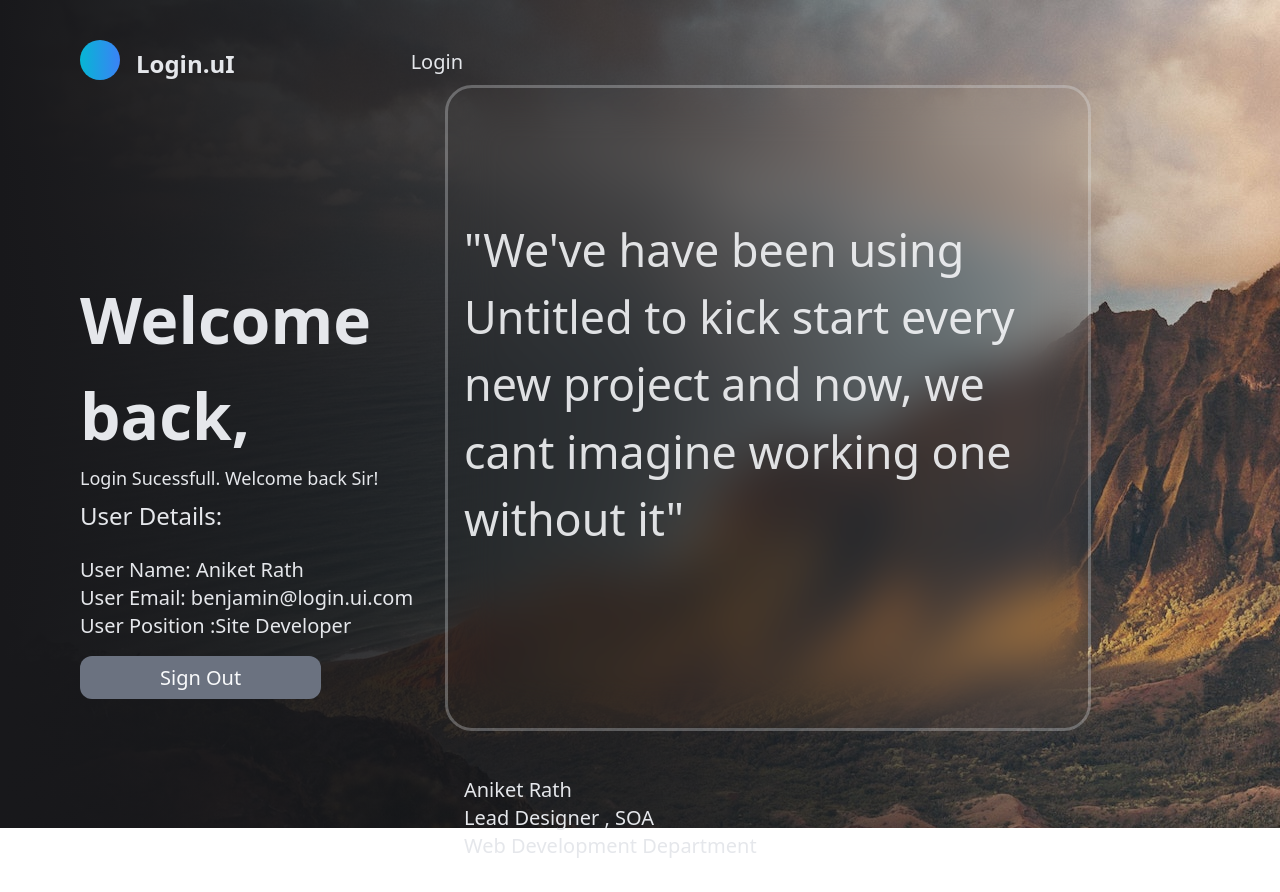
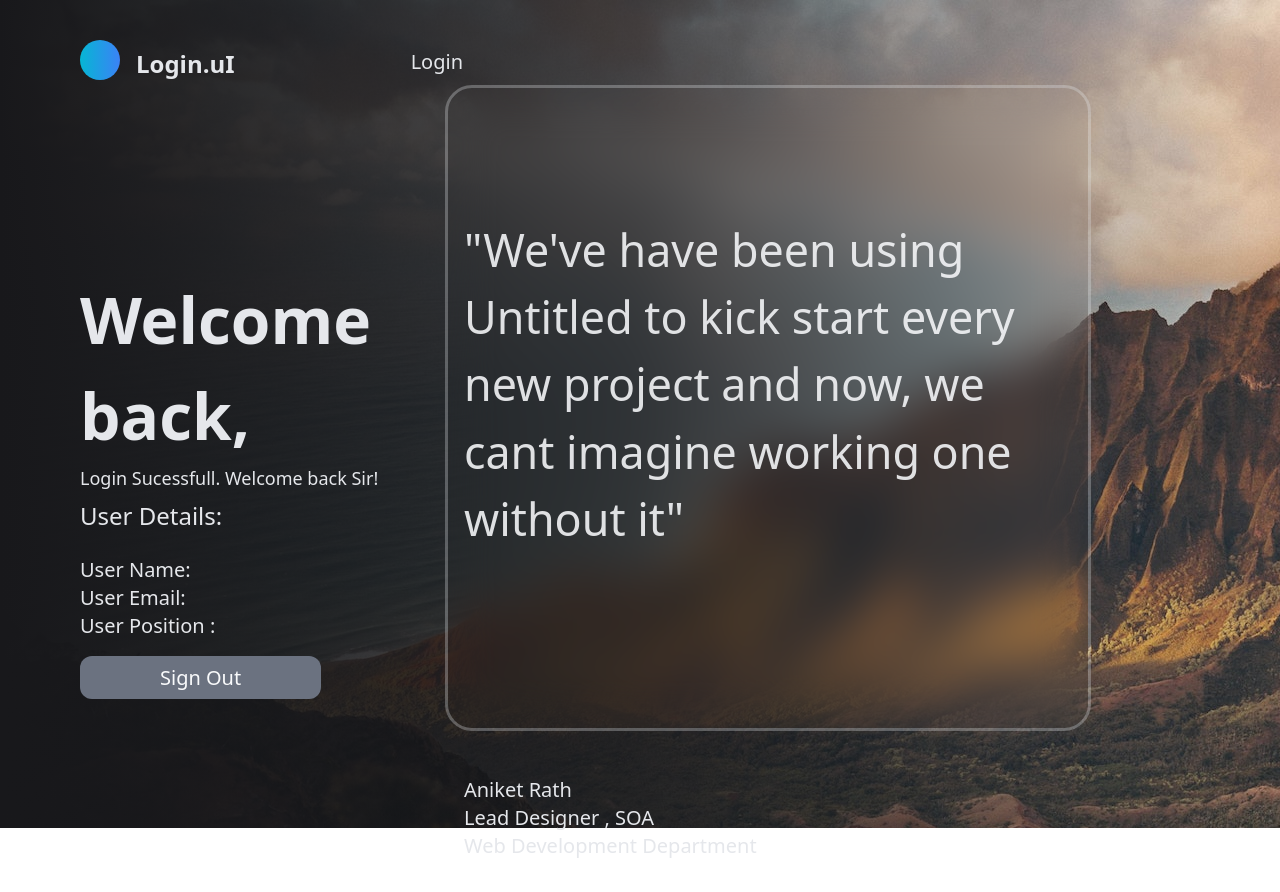
Before and after one commit to aniketrath/Login.ui, a React (Create React App) app in the folder client/: page /userdashboard in a window 1280 px wide. Shown: the top 892 px of the page. Built offline with nearby package versions, Linux system fonts and the light colour scheme.

Commit message:
Passed Data to Dashboard On sucessfull Login

```diff
--- a/client/src/Components/BodyComponents/Dashoard.js
+++ b/client/src/Components/BodyComponents/Dashoard.js
@@ -1,5 +1,5 @@
 import React from 'react';
-const Dashoard = () => {
+const Dashoard = ({ userEmail, userName, userPosition }) => {
 
     return (
         <div className='w-1/3 py-24 '>
@@ -15,9 +15,9 @@ const Dashoard = () => {
             </div>
             <h1 className='text-2xl'>User Details:</h1>
             <div className='py-6'>
-                <h1 className='text-xl font-light'>User Name: Aniket Rath</h1>
-                <h1 className='text-xl font-light'>User Email: benjamin@login.ui.com</h1>
-                <h1 className='text-xl font-light'>User Position :Site Developer</h1>
+                <h1 className='text-xl font-light'>User Name:{userName}</h1>
+                <h1 className='text-xl font-light'>User Email:{userEmail}</h1>
+                <h1 className='text-xl font-light'>User Position :{userPosition}</h1>
             </div>
 
             <div className='pr-14'>
--- a/client/src/Components/BodyComponents/LoginPage.js
+++ b/client/src/Components/BodyComponents/LoginPage.js
@@ -61,7 +61,10 @@ const LoginPage = () => {
 
     return (
         <>{success ? (
-            <Dash />
+            <Dash
+                userEmail={Uemail.current} userName={Uname.current}
+                userPosition={Uposition.current}
+            />
         ) : (
             <section className='w-1/3 py-20 pr-28'>
                 <div className='py-2'>
```
